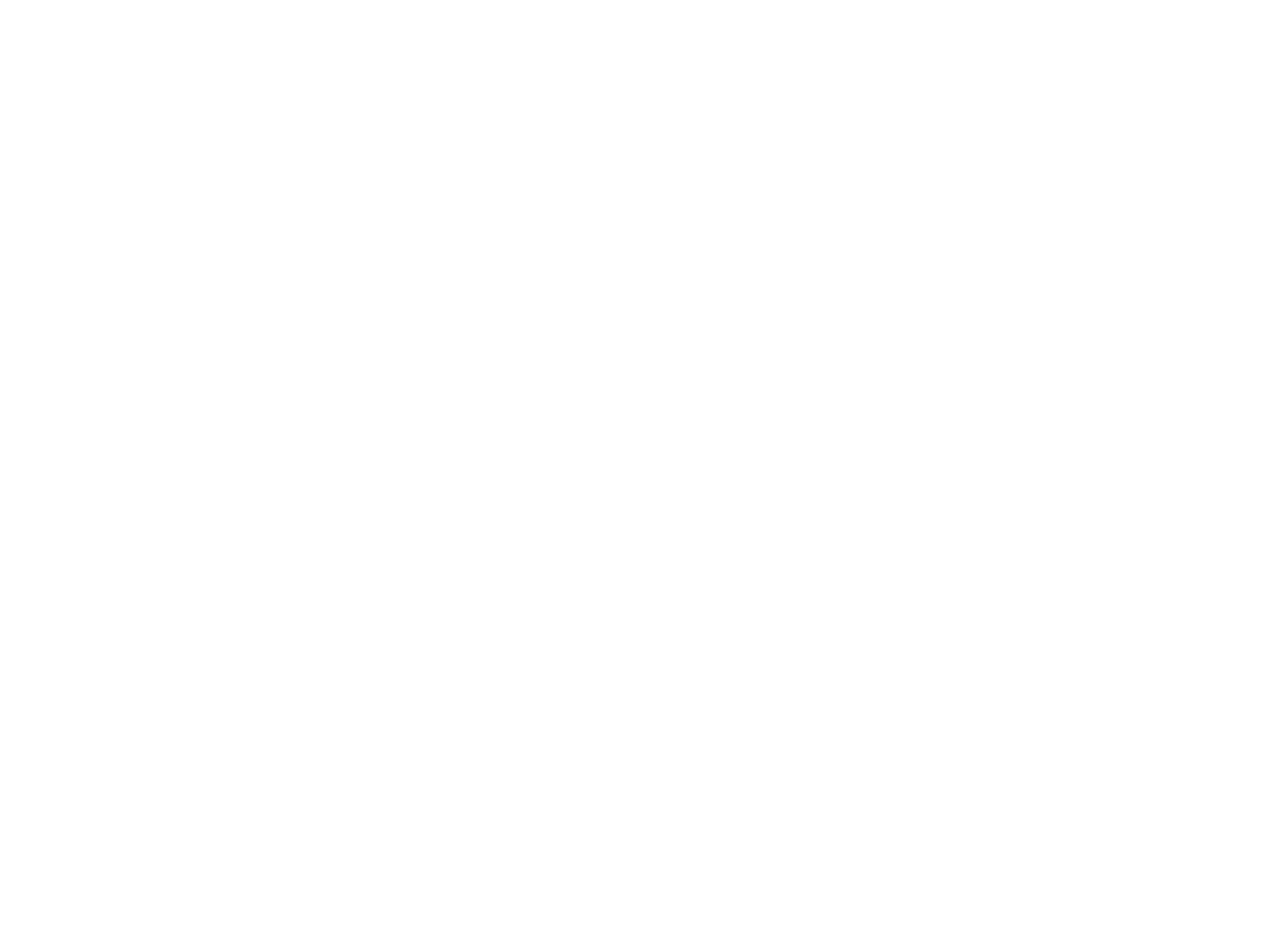
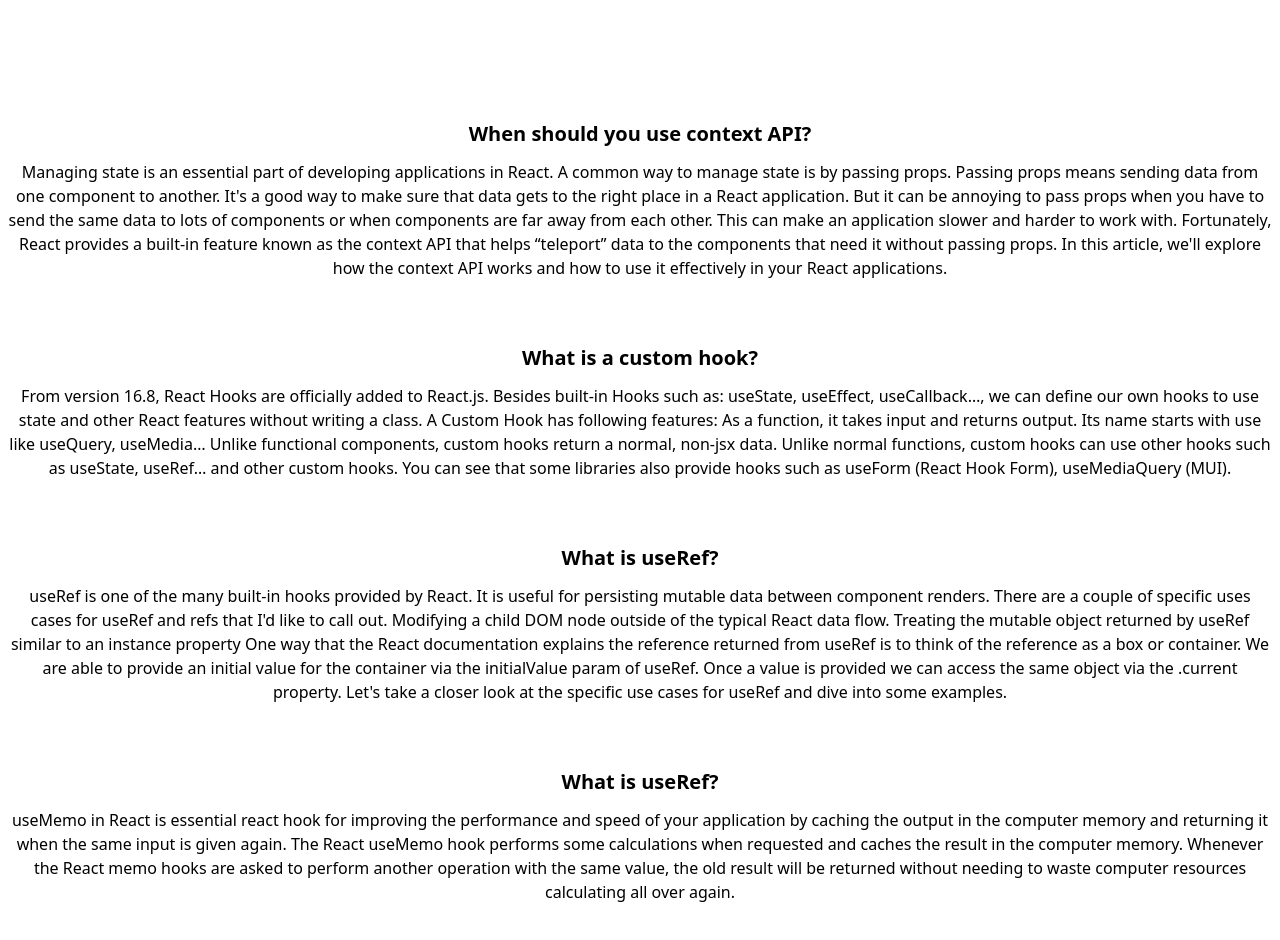
Before and after one commit to Nahid-subi/career-hub-my-jobs, a React (Vite) app: page /blog in a window 1280 px wide. Shown: the part 280-1220 px from the top of the page. Before the commit the page ends 800 px from the top, so only its background shows below. Built offline with nearby package versions, Linux system fonts and the light colour scheme.

Commit message:
blog write done

```diff
--- a/src/components/Blog.jsx
+++ b/src/components/Blog.jsx
@@ -3,7 +3,49 @@
 const Blog = () => {
     return (
         <div>
+            <section className='bg-gray-100 h-48 flex justify-center items-center'>
+                <h1 className='font-bold text-2xl'>Blog</h1>
+            </section>
+            <section className='lg:max-w-screen-xl mx-auto my-28'>
+                <div className='text-center p-2'>
+                    <h1 className='text-xl font-bold'>When should you use context API?</h1>
+                    <p className='mt-3'>Managing state is an essential part of developing applications in React. A common way to manage state is by passing props. Passing props means sending data from one component to another. It's a good way to make sure that data gets to the right place in a React application.
 
+                        But it can be annoying to pass props when you have to send the same data to lots of components or when components are far away from each other. This can make an application slower and harder to work with.
+
+                        Fortunately, React provides a built-in feature known as the context API that helps  “teleport” data to the components that need it without passing props.
+
+                        In this article, we'll explore how the context API works and how to use it effectively in your React applications.
+
+                    </p>
+                </div>
+                <div className='text-center p-2 mt-12'>
+                    <h1 className='text-xl font-bold'>What is a custom hook?</h1>
+                    <p className='mt-3'>From version 16.8, React Hooks are officially added to React.js. Besides built-in Hooks such as: useState, useEffect, useCallback…, we can define our own hooks to use state and other React features without writing a class.
+                        A Custom Hook has following features:
+                        As a function, it takes input and returns output.
+                        Its name starts with use like useQuery, useMedia…
+                        Unlike functional components, custom hooks return a normal, non-jsx data.
+                        Unlike normal functions, custom hooks can use other hooks such as useState, useRef… and other custom hooks.
+                        You can see that some libraries also provide hooks such as useForm (React Hook Form), useMediaQuery (MUI).
+                    </p>
+                </div>
+                <div className='text-center p-2 mt-12'>
+                    <h1 className='text-xl font-bold'>What is useRef?</h1>
+                    <p className='mt-3'>useRef is one of the many built-in hooks provided by React. It is useful for persisting mutable data between component renders. There are a couple of specific uses cases for useRef and refs that I'd like to call out.
+                        Modifying a child DOM node outside of the typical React data flow.
+                        Treating the mutable object returned by useRef similar to an instance property
+                        One way that the React documentation explains the reference returned from useRef is to think of the reference as a box or container. We are able to provide an initial value for the container via the initialValue param of useRef. Once a value is provided we can access the same object via the .current property. Let's take a closer look at the specific use cases for useRef and dive into some examples.
+                    </p>
+                </div>
+                <div className='text-center p-2 mt-12'>
+                    <h1 className='text-xl font-bold'>What is useRef?</h1>
+                    <p className='mt-3'>useMemo in React is essential react hook for improving the performance and speed of your application by caching the output in the computer memory and returning it when the same input is given again.
+                        The React useMemo hook performs some calculations when requested and caches the result in the computer memory. Whenever the React memo hooks are asked to perform another operation with the same value, the old result will be returned without needing to waste computer resources calculating all over again.
+                    </p>
+                </div>
+
+            </section>
         </div>
     );
 };
```
